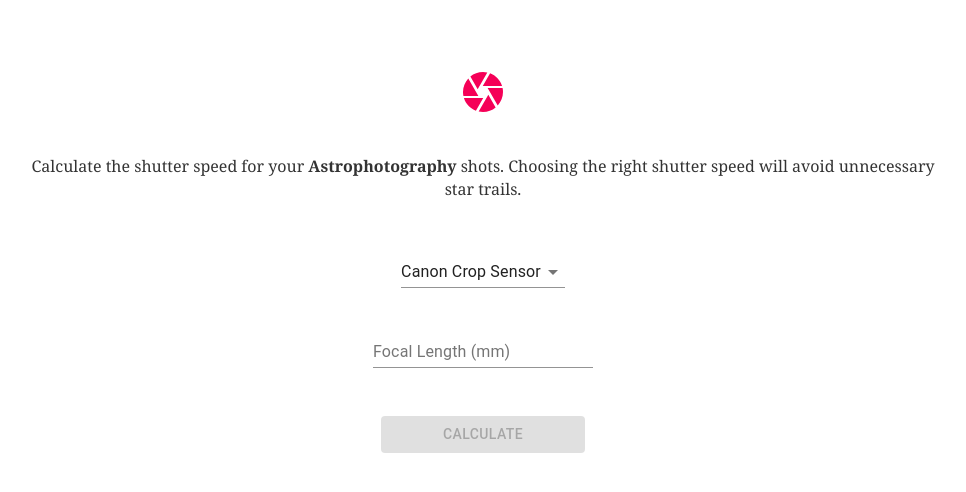
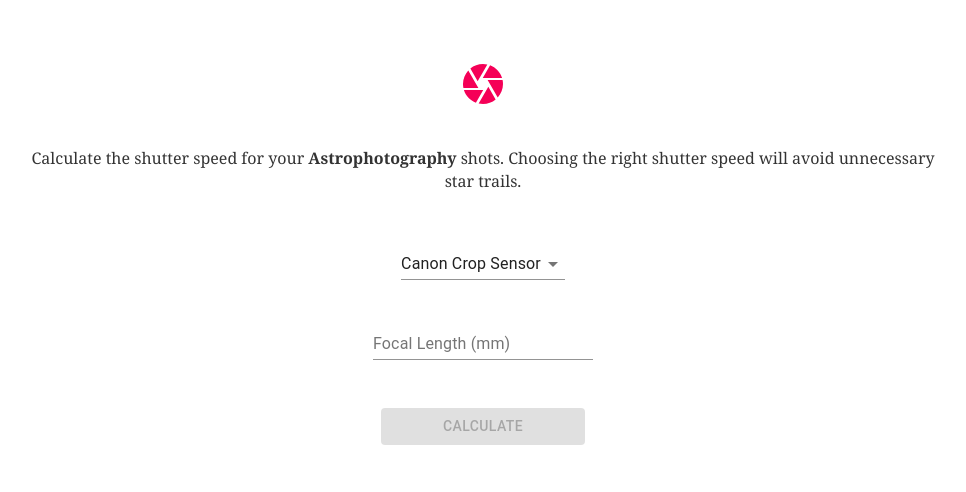
Before and after one commit to chilupa/500th-rule-of-photography, a Gatsby site: page / in a window 1280 px wide. Shown: the part 62-554 px from the top of the page, without its empty margins (157-1123 px from the left). Built offline with nearby package versions, Linux system fonts and the light colour scheme; Gatsby itself is replaced by a stand-in of ours.

Commit message:
Change header size

```diff
--- a/src/components/Layout/Layout.js
+++ b/src/components/Layout/Layout.js
@@ -25,8 +25,10 @@ const Layout = ({ children }) => {
 
   return (
     <Container maxWidth="md">
-      <Header siteTitle={data.site.siteMetadata.title} />
-      <Box pt={3}>{children}</Box>
+      <div style={{ textAlign: "center" }}>
+        <Header siteTitle={data.site.siteMetadata.title} />
+      </div>
+      <Box pt={2}>{children}</Box>
     </Container>
   )
 }
```
